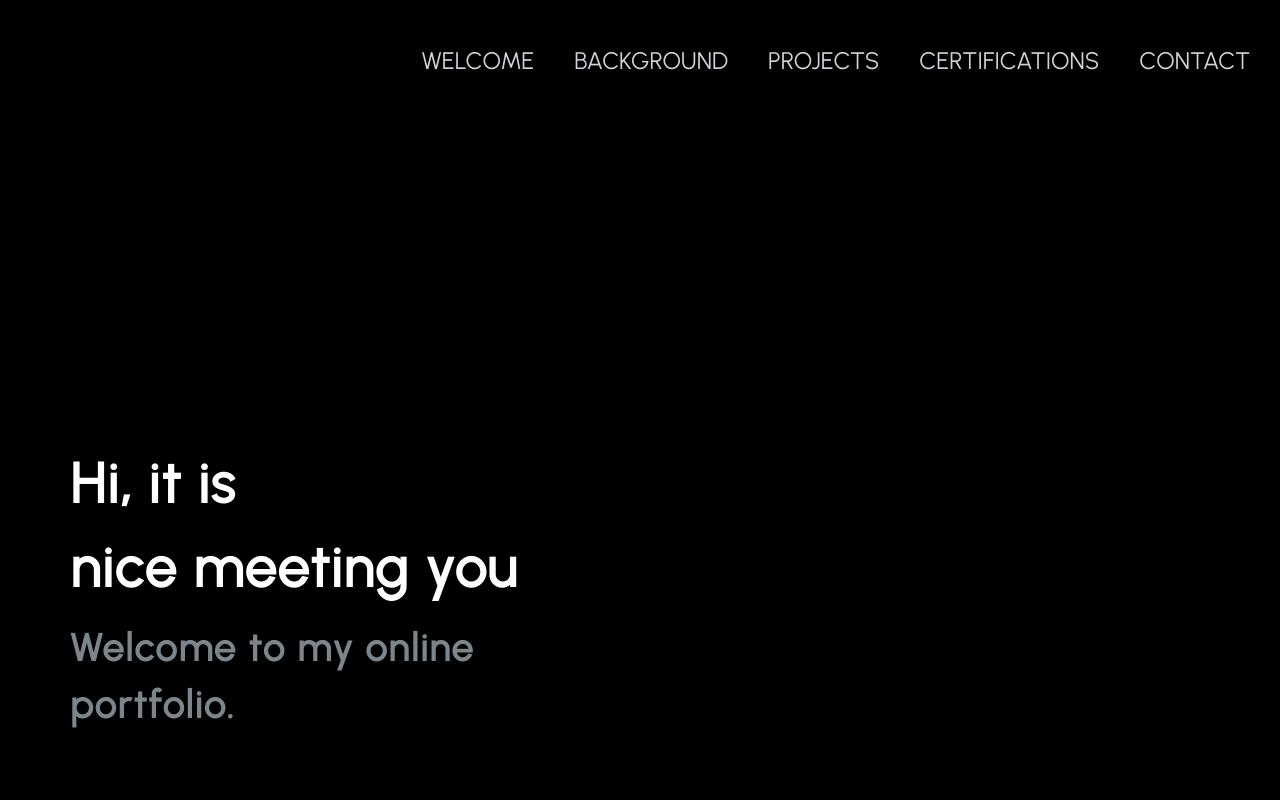
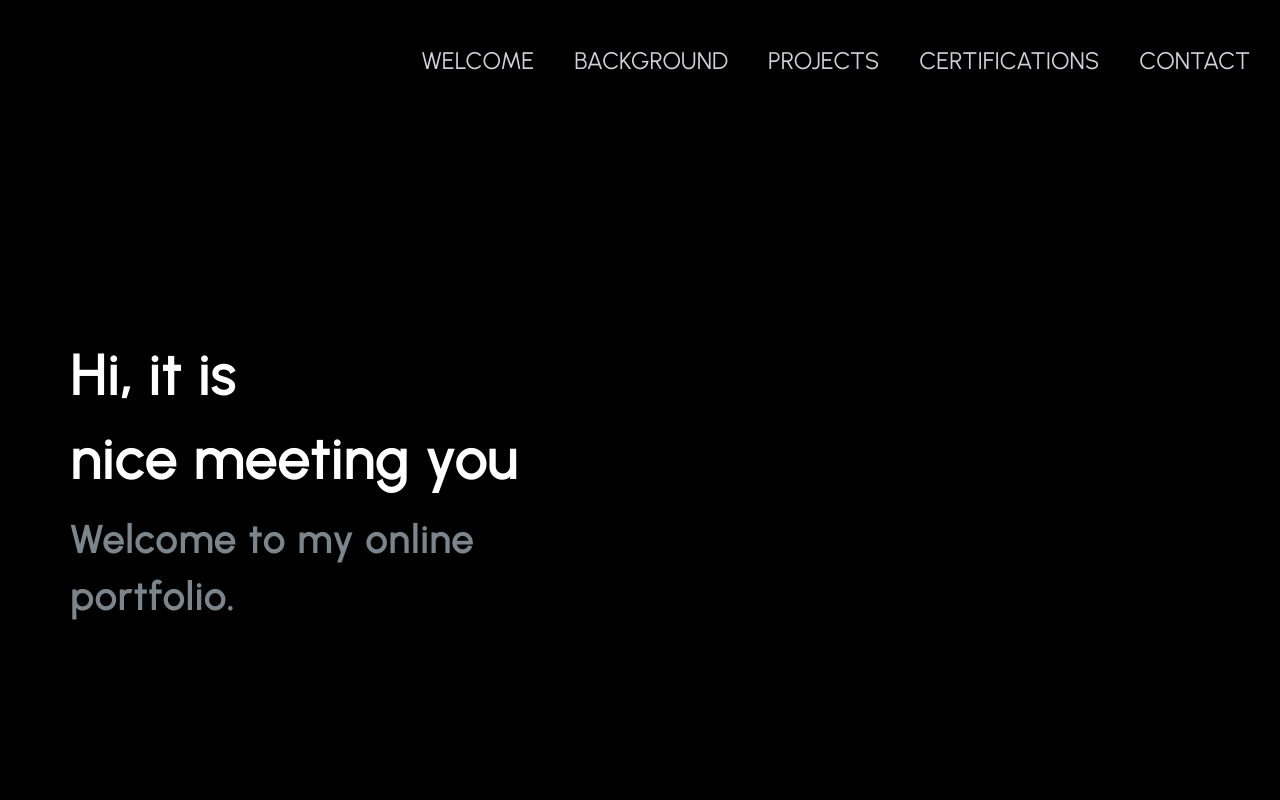
Before and after one commit to LhermannSauer/portfolio2, a website: page index.html in a window 1280 px wide. Shown: the top 800 px of the page. Drawn offline with nearby package versions, Linux system fonts and the light colour scheme.

Commit message:
Update styles.css

```diff
--- a/css/styles.css
+++ b/css/styles.css
@@ -328,7 +328,7 @@ a {
 /* HERO */
 .hero {
   text-align: center;
-  padding: 10rem 2rem;
+  padding: 15% 2rem;
   height: 100vh;
 }
 
@@ -345,7 +345,7 @@ a {
   .hero {
     font-size: 4rem;
     font-weight: 800;
-    padding: 30rem 6rem;
+    padding: 15% 6rem;
   }
   /* .hero .grid {
     grid-template-columns: 75% 25%;
```
